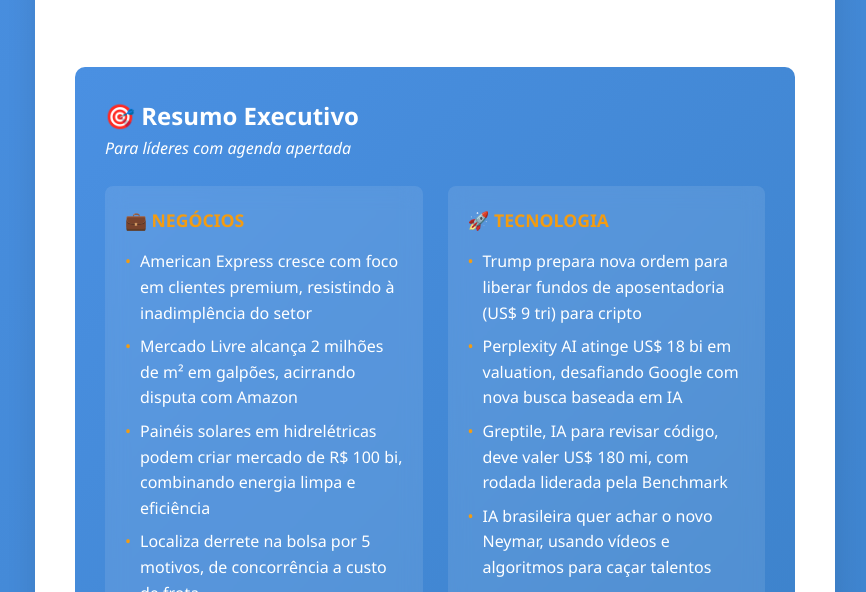
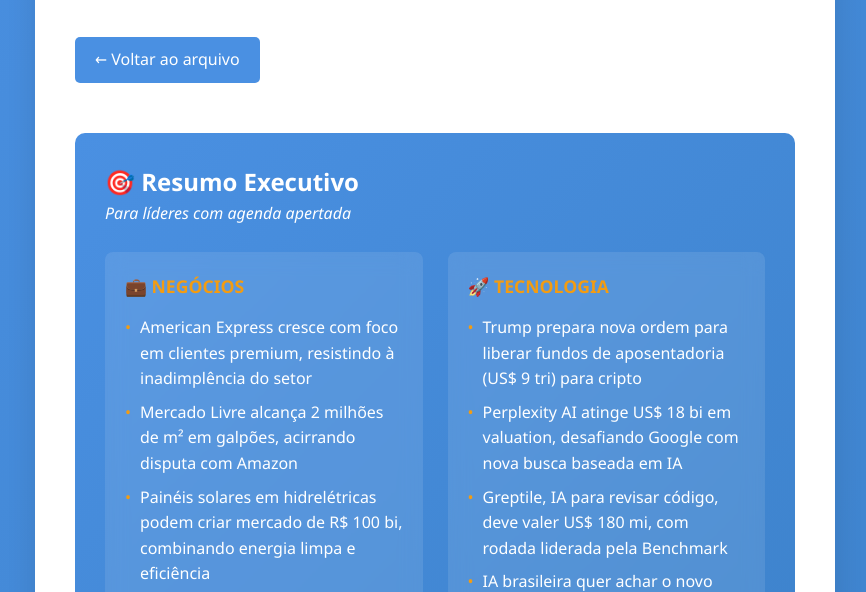
Before and after one commit to CardosoMarco/newsletter-hub-c-talks, a plain HTML site: page newsletters/21-07-2025.html in a window 1280 px wide. Shown: the part 198-790 px from the top of the page, without its empty margins (205-1071 px from the left). Drawn offline with Linux system fonts and the light colour scheme.

Commit message:
Adicionar botão 'Voltar ao arquivo' na newsletter 21/07

```diff
--- a/newsletters/21-07-2025.html
+++ b/newsletters/21-07-2025.html
@@ -168,6 +168,20 @@
             line-height: 1.6;
         }
 
+        .back-link {
+            display: inline-block;
+            background: #4A90E2;
+            color: white;
+            padding: 10px 20px;
+            border-radius: 5px;
+            text-decoration: none;
+            margin-bottom: 20px;
+        }
+
+        .back-link:hover {
+            background: #357ABD;
+        }
+
         @media (max-width: 768px) {
             .container {
                 margin: 10px;
@@ -201,6 +215,8 @@
         </div>
 
         <div class="content">
+            <a href="../index.html" class="back-link">← Voltar ao arquivo</a>
+
             <div class="executive-summary">
                 <h2>🎯 Resumo Executivo</h2>
                 <p style="font-style: italic; margin-bottom: 25px;">Para líderes com agenda apertada</p>
```
